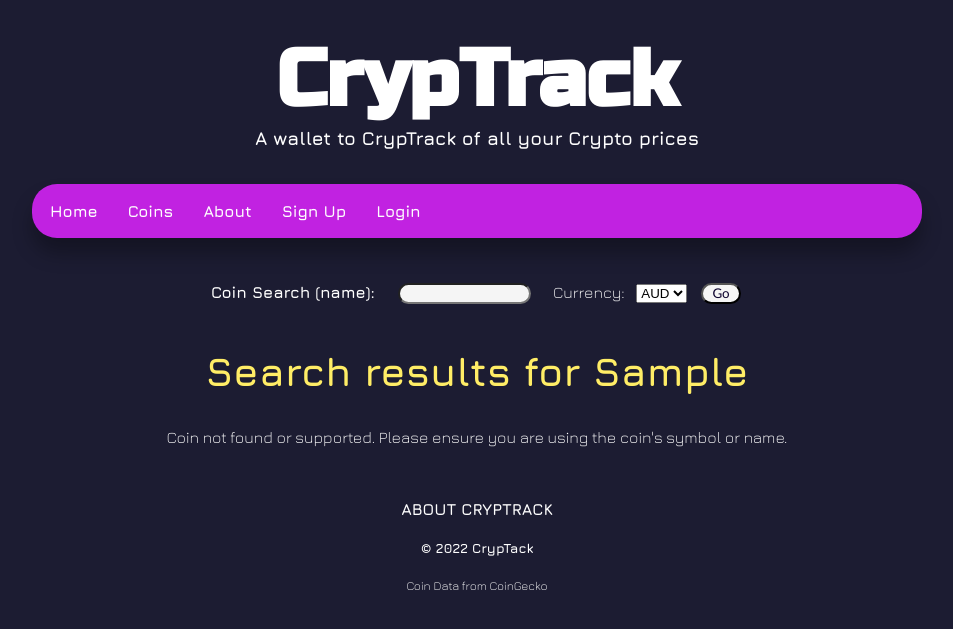
After one commit to elywelly/cryptrack-app, a Flask app: template templates/coins/coin-search.html in a window 1280 px wide. The commit adds this page. Shown: the top 629 px of the page, without its empty margins (163-1116 px from the left). Run offline with Flask 2, Linux system fonts and the light colour scheme; the template is opened without the code that fills it: most values are stand-ins (such as "Sample title", 1, 10 or a date in 2020).

Commit message:
updated search function

```diff
--- a/static/style.css
+++ b/static/style.css
@@ -238,6 +238,11 @@ button {
     margin: 0 auto;
 }
 
+#search-section {
+    display: flex;
+    justify-content: center;
+}
+
 #search {
     background-color: #f5f5f5;
     color: rgb(13, 3, 46);
@@ -250,7 +255,8 @@ button {
     border-radius: 25px;
 }
 
-#sort > form > #submit {
+#sort > form > #submit,
+.search-button {
     background-color: #f5f5f5;
     color: rgb(13, 3, 46);
     width: 3em;
--- a/templates/base.html
+++ b/templates/base.html
@@ -50,6 +50,21 @@
                 </div>
                 {% endif %}
             </nav>
+            <div id="search-section">
+                <form action="/coins/search" method="POST">
+                    <label for="search" style="font-weight: bold">Coin Search (name): </label>
+                    <input type="text" id="search" name="search" required/>
+                    <label for="currency">Currency:</label>
+                    <select id="currency" name="currency">
+                        <option value="aud" selected>AUD</option>
+                        <option value="usd">USD</option>
+                        <option value="nzd">NZD</option>
+                        <option value="cad">CAD</option>
+                        <option value="sgd">SGD</option>
+                    </select>
+                    <input type="submit" id="submit" class="search-button" value="Go" />
+                </form>
+            </div>
             {% if session.get('user_id') %}
             <div class="loggedin">
                     <div>Logged in as <span style="color: #ffed66; font-weight: bold">{{session.get('user_name')}}</span></div>
--- /dev/null
+++ b/templates/coins/coin-search.html
@@ -0,0 +1,107 @@
+{% extends 'base.html' %} {% block content %}
+<div class="transactions">
+    <h2>Search results for {{ coin_search }}</h2>
+    {% if coin_search.lower() == coin['symbol'] or coin_search.lower() ==
+    coin['id'] %}
+    <section class="all-coins" id="all-coins">
+        <div class="coin-description">
+            <div class="desc-name title">
+                <h3>Coin</h3>
+            </div>
+            <div class="desc-symbol title">
+                <h3>Symbol</h3>
+            </div>
+            <div class="desc-price title">
+                <h3>Current Price ({{ current_currency }})</h3>
+            </div>
+            <div class="desc-hour title">
+                <h3>1h</h3>
+            </div>
+            <div class="desc-day title">
+                <h3>24h</h3>
+            </div>
+            <div class="desc-week title">
+                <h3>7d</h3>
+            </div>
+            <div class="desc-cap title">
+                <h3>Market Cap</h3>
+            </div>
+        </div>
+        <div class="coin-description">
+            <div class="desc-name">
+                <p>{{ coin['name'] }}</p>
+                <img src="{{ coin['image'] }}" />
+            </div>
+            <div class="desc-symbol">
+                <p>{{ coin['symbol'].upper() }}</p>
+            </div>
+            <div class="desc-price">
+                <p>${{ coin['current_price'] }}</p>
+            </div>
+            <div class="desc-hour">
+                {% if coin["price_change_percentage_1h_in_currency"] != None and
+                coin["price_change_percentage_1h_in_currency"] < 0 %}
+                <p style="color: rgb(255, 45, 45)">
+                    {{ coin["price_change_percentage_1h_in_currency"]|round(2,
+                    'floor') }}%
+                </p>
+                {% elif coin["price_change_percentage_1h_in_currency"] != None
+                and coin["price_change_percentage_1h_in_currency"] > 0 %}
+
+                <p style="color: rgb(72, 230, 72)">
+                    {{ coin["price_change_percentage_1h_in_currency"]|round(2,
+                    'floor') }}%
+                </p>
+                {% else %}
+                <p>NA</p>
+                {% endif %}
+            </div>
+            <div class="desc-day">
+                {% if coin["price_change_percentage_24h_in_currency"] != None
+                and coin["price_change_percentage_24h_in_currency"] < 0 %}
+                <p style="color: rgb(255, 45, 45)">
+                    {{ coin["price_change_percentage_24h_in_currency"]|round(2,
+                    'floor') }}%
+                </p>
+                {% elif coin["price_change_percentage_24h_in_currency"] != None
+                and coin["price_change_percentage_24h_in_currency"] > 0 %}
+
+                <p style="color: rgb(72, 230, 72)">
+                    {{ coin["price_change_percentage_24h_in_currency"]|round(2,
+                    'floor') }}%
+                </p>
+                {% else %}
+                <p>NA</p>
+                {% endif %}
+            </div>
+            <div class="desc-week">
+                {% if coin["price_change_percentage_7d_in_currency"] != None and
+                coin["price_change_percentage_7d_in_currency"] < 0 %}
+                <p style="color: rgb(255, 45, 45)">
+                    {{ coin["price_change_percentage_7d_in_currency"]|round(2,
+                    'floor') }}%
+                </p>
+                {% elif coin["price_change_percentage_7d_in_currency"] != None
+                and coin["price_change_percentage_7d_in_currency"] > 0 %}
+
+                <p style="color: rgb(72, 230, 72)">
+                    {{ coin["price_change_percentage_7d_in_currency"]|round(2,
+                    'floor') }}%
+                </p>
+                {% else %}
+                <p>NA</p>
+                {% endif %}
+            </div>
+            <div class="desc-cap">
+                <p>${{ coin["market_cap"] }}</p>
+            </div>
+        </div>
+        <p>{{ no_results }}</p>
+    </section>
+    {% else %}
+    <p style="text-align: center">
+        Coin not found or supported. Please ensure you are using the coin's
+        symbol or name.
+    </p>
+    {% endif %} {% endblock content %}
+</div>
--- a/templates/coins/coin-transaction.html
+++ b/templates/coins/coin-transaction.html
@@ -18,7 +18,7 @@
             <input type="radio" id="name" name="name" value="{{ coin['symbol'] }}" checked required/>{{ coin['symbol'].upper() }}
         </li>
         <li class="form-row buysell">
-            <label for="transactions">Current Crypto Price in fiat</label>
+            <label for="transactions">Current Crypto Price in Fiat</label>
             <input type="text" id="current_price" name="current_price" value="{{ coin['current_price'] }}" readonly="readonly" required>
         </li>
         <li class="form-row buysell">
```
Also changed, not shown: controllers/coins_controller.py (+37 -1 lines), templates/coins/coins.html (+2 -7 lines).
